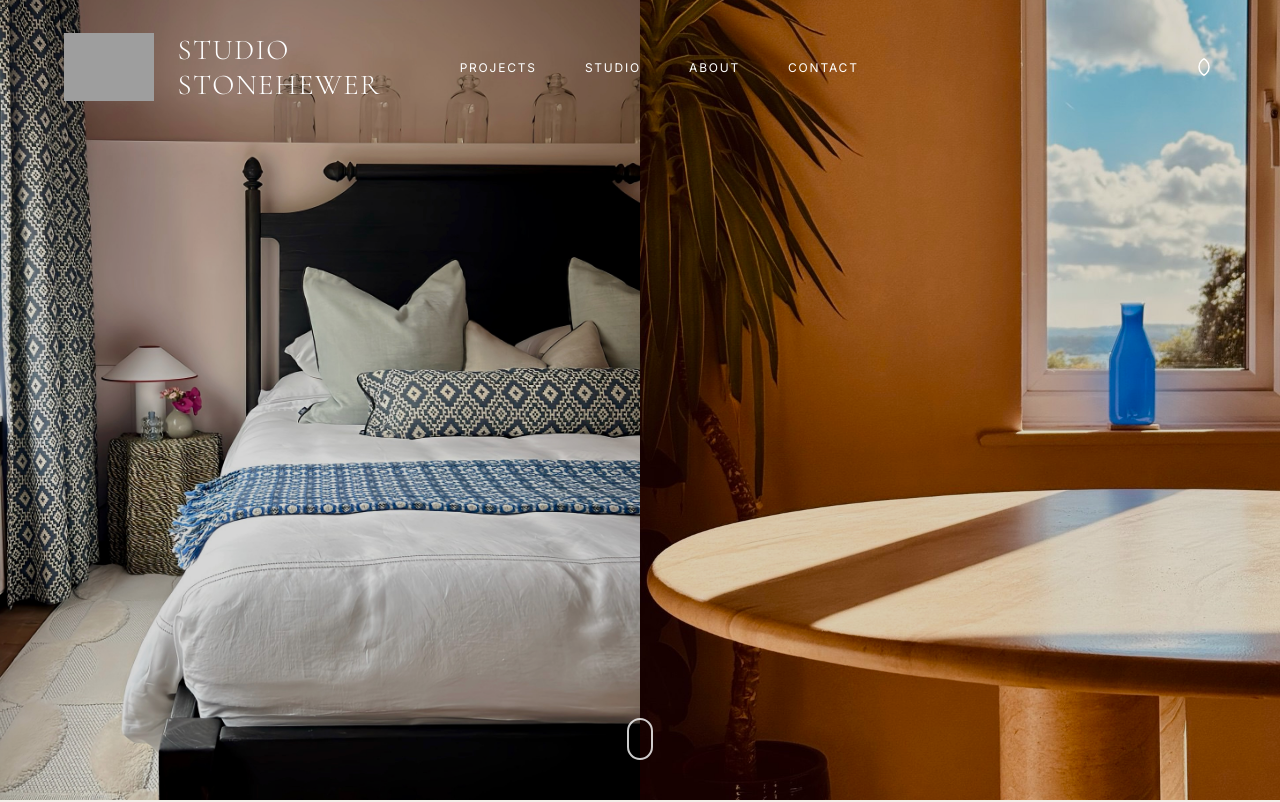
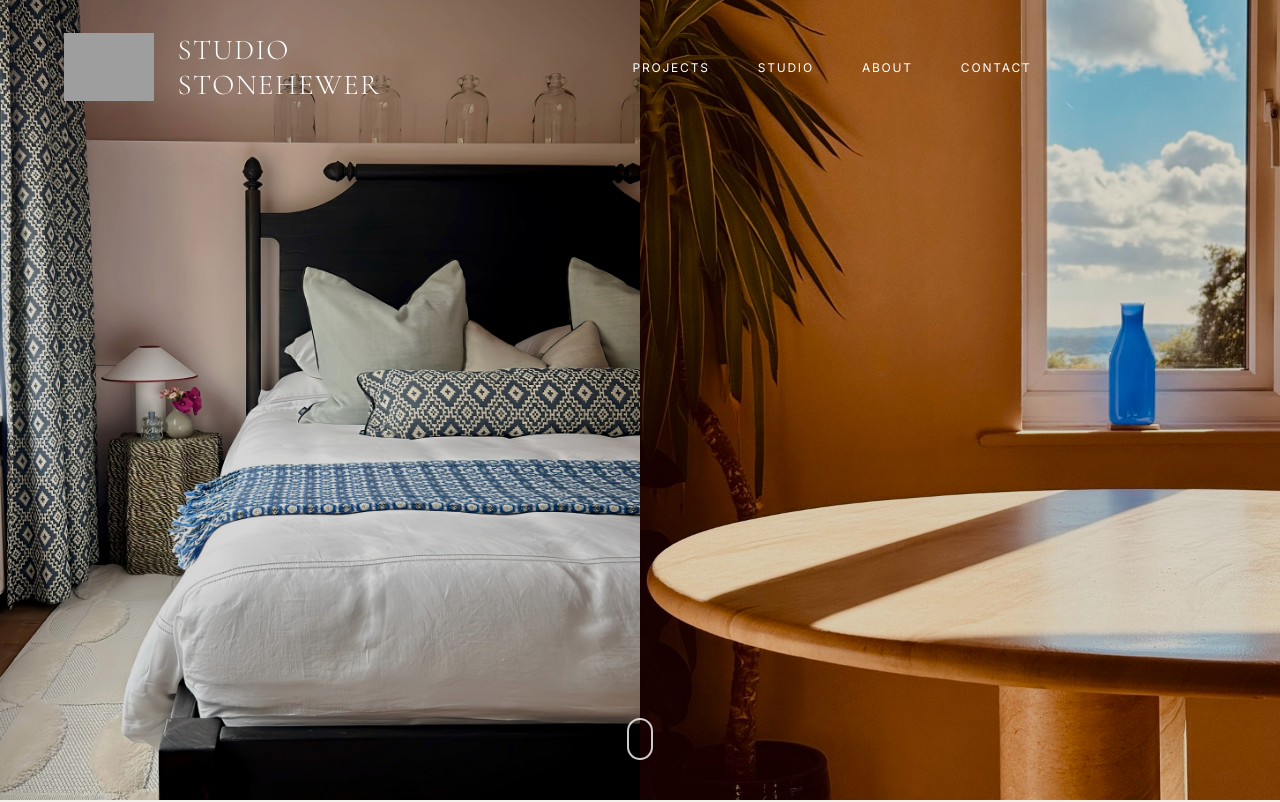
Before and after one commit to nikisiagit/studiostonehewer, an Eleventy site: page src/index.html in a window 1280 px wide. Shown: the top 802 px of the page. Built offline with nearby package versions, Linux system fonts and the light colour scheme; Eleventy itself is replaced by a stand-in of ours; files that its build step writes are made by us from their sources; grey boxes are pictures that could not be loaded.

Commit message:
Add trailing cursor effect and remove nav right icon

```diff
--- a/src/index.html
+++ b/src/index.html
@@ -116,12 +116,6 @@ title: Studio Stonehewer
         {% for link in settings.nav_links %}
         <a href="{{ link.url }}">{{ link.label }}</a>
         {% endfor %}
-      </div>
-      <div class="nav-right-icon">
-        <svg width="24" height="24" viewBox="0 0 24 24" fill="none" stroke="currentColor" stroke-width="1.5">
-          <path d="M12 4C12 4 17 6 17 12C17 18 12 20 12 20" stroke-linecap="round"/>
-          <path d="M12 4C12 4 7 6 7 12C7 18 12 20 12 20" stroke-linecap="round"/>
-        </svg>
       </div>
     </nav>
 
--- a/src/styles.css
+++ b/src/styles.css
@@ -36,7 +36,7 @@ body {
   pointer-events: none;
   z-index: 9999;
   transform: translate(-50%, -50%);
-  transition: transform 0.1s ease-out, background-color 0.2s ease, width 0.2s ease, height 0.2s ease;
+  transition: transform 0.1s ease-out, background-color 0.2s ease, width 0.2s ease, height 0.2s ease, left 0.15s ease-out, top 0.15s ease-out;
 }
 .cursor.hovered {
   width: 40px;
```
